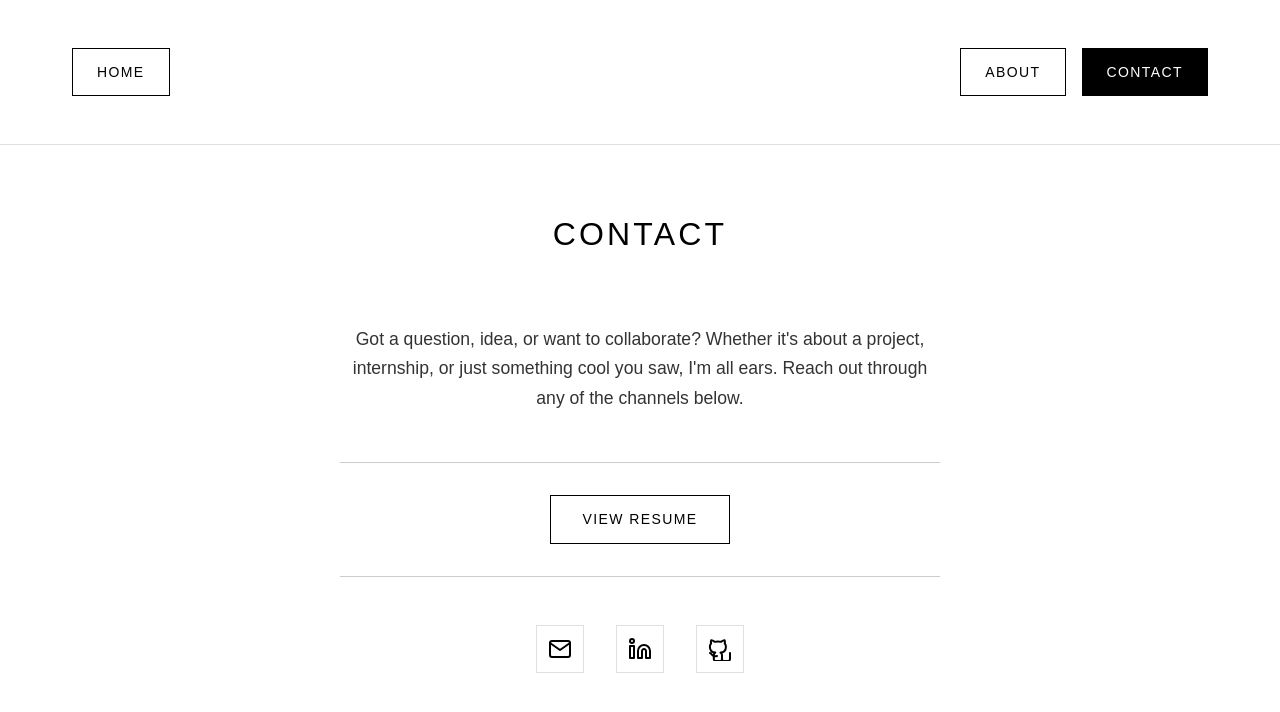
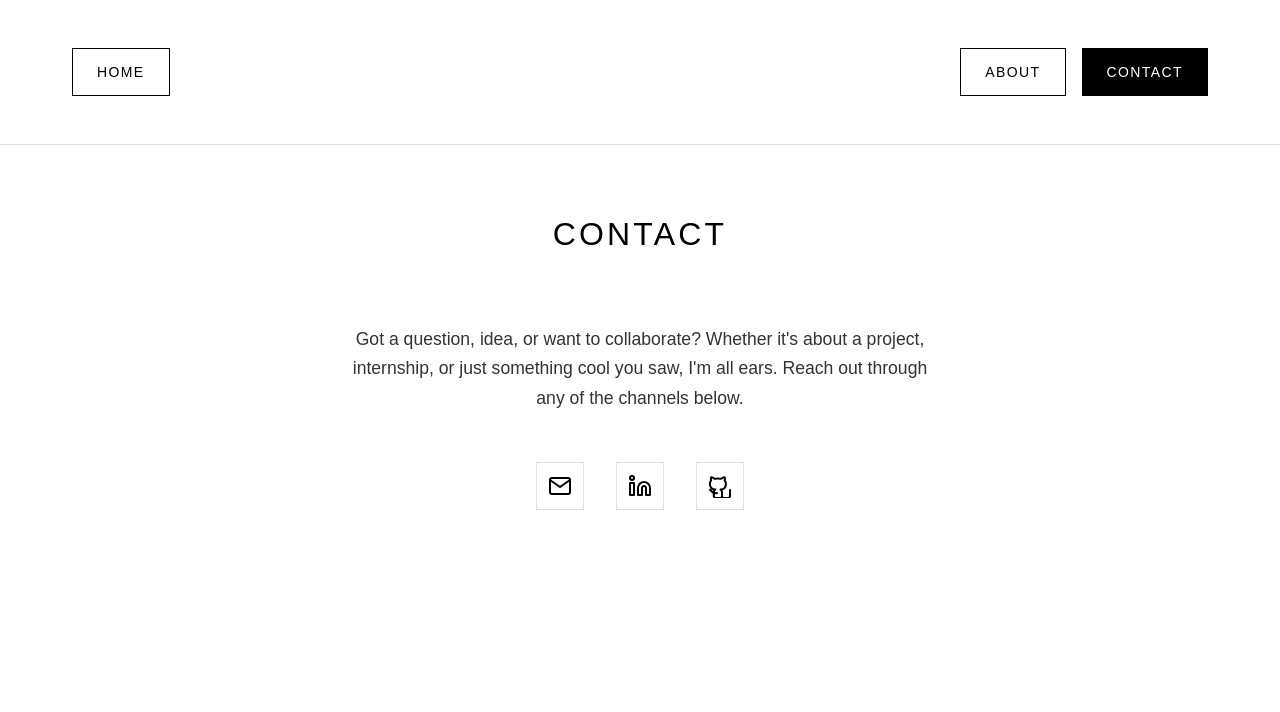
Before and after one commit to ppmmmcc1/ppmmmcc1.github.io, a plain HTML site: page contact.html in a window 1280 px wide. Drawn offline with Linux system fonts and the light colour scheme.

Commit message:
Update contact.html

```diff
--- a/contact.html
+++ b/contact.html
@@ -25,15 +25,7 @@
                 <div class="contact-content">
                     <p class="contact-intro">Got a question, idea, or want to collaborate? Whether it's about a project, internship, or just something cool you saw, I'm all ears. Reach out through any of the channels below.</p>
 
-                    <div class="resume-divider-top"></div>
 
-                    <div class="resume-download-section">
-                        <a href="" class="resume-download-btn" target="_blank" rel="noopener noreferrer">
-                            VIEW RESUME
-                        </a>
-                    </div>
-
-                    <div class="resume-divider-bottom"></div>
 
                     <div class="social-icons">
                         <a href="mailto:phillipcastro0@gmail.com" class="social-icon email-icon" aria-label="Email">
```
